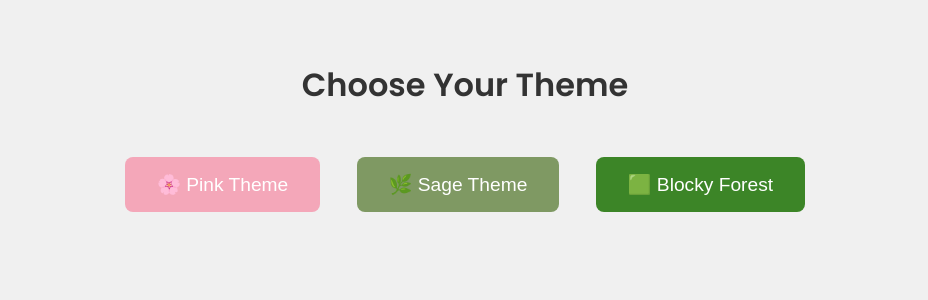
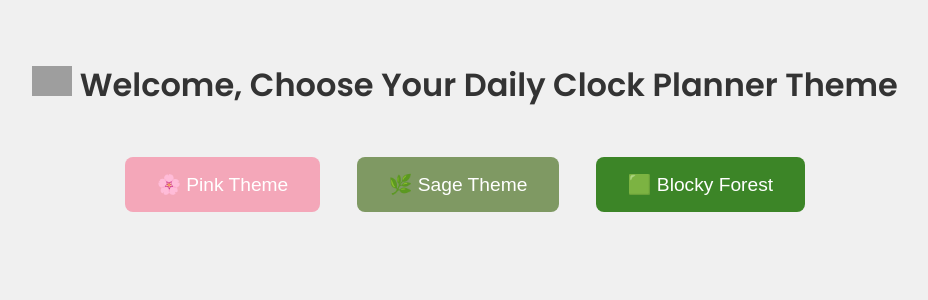
Before and after one commit to Saracodesagain/MyDailyClock, a Flask app: template templates/index.html in a window 1280 px wide. Shown: the top 300 px of the page, without its empty margins (175-1103 px from the left). Run offline with Flask 3, Linux system fonts and the light colour scheme; the template is opened without the code that fills it, so the values that code supplies are empty; grey boxes are pictures that could not be loaded.

```diff
--- a/templates/index.html
+++ b/templates/index.html
@@ -48,7 +48,10 @@
   </style>
 </head>
 <body>
-  <h1>Choose Your Theme</h1>
+  <h1>
+    <img src="https://cdn-icons-png.flaticon.com/512/1055/1055687.png" alt="Clock Icon" width="40">
+        Welcome, Choose Your Daily Clock Planner Theme
+  </h1>
   <button class="theme-button theme-cute" onclick="location.href='/indexcute'">🌸 Pink Theme</button>
   <button class="theme-button theme-olive" onclick="location.href='/indexolive'">🌿 Sage Theme</button>
 <button class="theme-button theme-block" onclick="location.href='/indexBlocky'">🟩 Blocky Forest</button>
```
